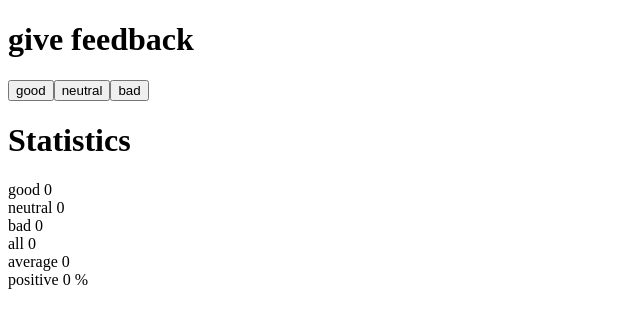
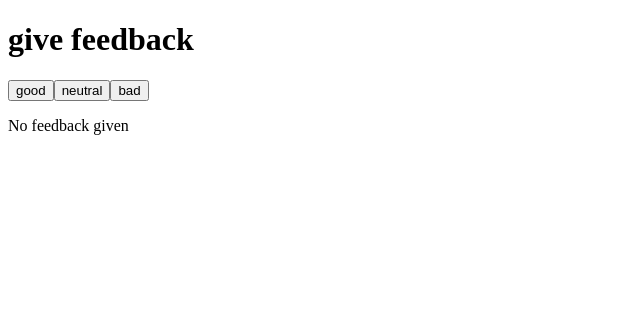
Before and after one commit to legalNameIsGwyn/Gwyn_fullstackopen_part1, a React (Vite) app: page / in a window 1280 px wide. Shown: the top 328 px of the page, without its empty margins (0-640 px from the left). Built offline with nearby package versions, Linux system fonts and the light colour scheme.

Commit message:
Exercise 1.9 Unicafe Complete

```diff
--- a/src/App.jsx
+++ b/src/App.jsx
@@ -40,7 +40,10 @@ const Statistics = ({good, neutral, bad}) => {
   const avg = ((good - bad) / all) || 0
   const pos = (good / all * 100 ) || 0
 
-  return(
+  if (all === 0 )
+    return <p>No feedback given</p>
+  else
+    return(
     <>
       <h1>Statistics</h1>
       good {good}<br/>
```
